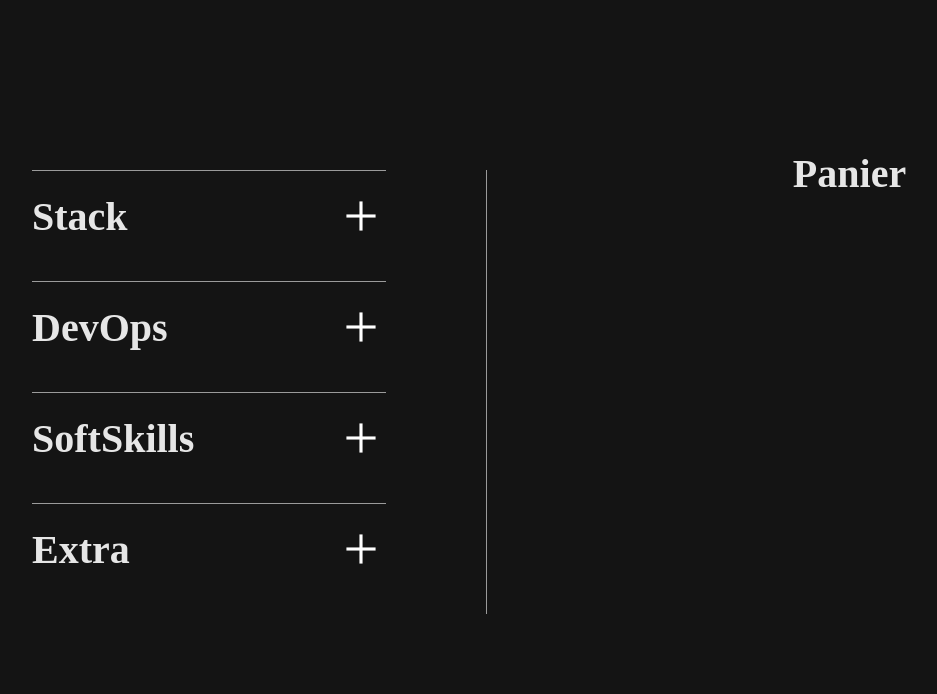
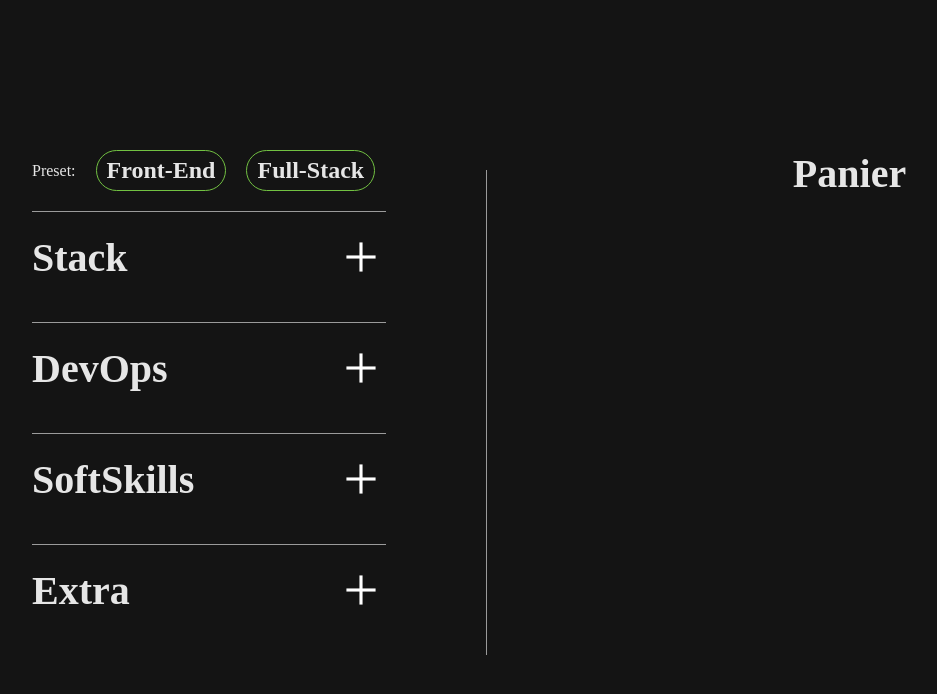
Before and after one commit to LucasGoudemand/Portfolio, a Next.js app: page /components/shopsection/shopSectionContainer in a window 1280 px wide. Shown: the top 694 px of the page, without its empty margins (18-955 px from the left). Built offline with nearby package versions, Linux system fonts and the light colour scheme; a web font is replaced by a local one.

Commit message:
shop: Items and basket section done TO DO: Previsualisation section

```diff
--- a/pages/api/data.json
+++ b/pages/api/data.json
@@ -110,61 +110,73 @@
   {
     "id": "c67ab8a7420",
     "title": "FIGMA",
+    "experience": "Bonne Notions",
     "tags": "DevOps"
   },
   {
     "id": "c67ab8a7421",
     "title": "API",
+    "experience": "Bonnes Notions",
     "tags": "DevOps"
   },
   {
     "id": "c67ab8a7422",
     "title": "SEO",
+    "experience": "Bonnes Notions",
     "tags": "DevOps"
   },
   {
     "id": "c67ab8a7423",
     "title": "OPTIMISATION",
+    "experience": "Bonnes Notions",
     "tags": "DevOps"
   },
   {
     "id": "c67ab8a7424",
     "title": "TESTS UNITAIRES",
+    "experience": "Notions",
     "tags": "DevOps"
   },
   {
     "id": "c67ab8a7425",
     "title": "SCRIPTING",
+    "experience": "2 ans",
     "tags": "extra"
   },
   {
     "id": "c67ab8a7426",
     "title": "DNS",
+    "experience": "3 ans",
     "tags": "extra"
   },
   {
     "id": "c67ab8a7427",
     "title": "ROUTAGE TCP/IP",
+    "experience": "4 ans",
     "tags": "extra"
   },
   {
     "id": "c67ab8a7428",
     "title": "EXCHANGE",
+    "experience": "3 ans",
     "tags": "extra"
   },
   {
     "id": "c67ab8a7429",
     "title": "VIRTUALISATION",
+    "experience": "4 ans",
     "tags": "extra"
   },
   {
     "id": "c67ab8a7430",
     "title": "FIREWALL",
+    "experience": "1 an",
     "tags": "extra"
   },
   {
     "id": "c67ab8a7431",
     "title": "CISCO CERTIFICATION",
+    "experience": "CCNA",
     "tags": "extra"
   }
 ]
--- a/pages/components/shopsection/basket/basket.js
+++ b/pages/components/shopsection/basket/basket.js
@@ -2,21 +2,25 @@ import styles from "../../../../styles/shopsection/Basket.module.css";
 import data from "../../../api/data.json";
 
 export default function Basket(props) {
-  const listOfSkills = props.array; //On appel la fonction addASkills qui a été passé en props qui est dans l'élément parent
-  const expOfSkills = data.filter((item) => item.tags.includes(listOfSkills));
+  const skillsList = props.array.map((title, index) => {
+    const exp = data.find((item) => item.title === title).experience; // on cherche dans le data l'expérience qui correspond au title
+    return { title, exp };
+  });
+
   return (
     <>
       <ul className={styles.ulClass}>
-        {listOfSkills.map(
-          (
-            title //Map chaque item pour créer une balise li de chaque occurences trouvées
-          ) => (
-            <li key={title}>
-              {title}
-              <p>{expOfSkills.experience}</p>
-            </li>
-          )
-        )}
+        {skillsList.map(({ title, exp }, index) => (
+          <li key={index}>
+            {title} <p>{exp}</p>
+            <span
+              className="material-symbols-outlined"
+              onClick={() => props.removeASkills(title)} // on fait appel a la function removeASkills de l'élement parent
+            >
+              delete
+            </span>
+          </li>
+        ))}
       </ul>
     </>
   );
--- a/pages/components/shopsection/items/items.js
+++ b/pages/components/shopsection/items/items.js
@@ -1,10 +1,9 @@
 import styles from "../../../../styles/shopsection/Items.module.css";
 import data from "../../../api/data.json";
-import { useState } from "react";
 
 export default function Items(props) {
-  const softSkillsItems = data.filter((item) => item.tags.includes(props.tag)); //on récupére du fichier json les items avec le tags passé en props (Stack, devOps..)
-  const softSkillsTitles = softSkillsItems.map((item) => item.title); // On map chaque item et on récupére le titre
+  const skillsItems = data.filter((item) => item.tags.includes(props.tag)); //on récupére du fichier json les items avec le tags passé en props (Stack, devOps..)
+  const skillsTitles = skillsItems.map((item) => item.title); // On map chaque item et on récupére le titre
 
   return (
     <>
@@ -15,7 +14,7 @@ export default function Items(props) {
           <span className="material-symbols-outlined">add</span>
         </summary>
         <ul className={styles.ulClass}>
-          {softSkillsTitles.map(
+          {skillsTitles.map(
             (
               title //Map chaque item pour créer une balise li de chaque occurences trouvées
             ) => (
--- /dev/null
+++ b/pages/components/shopsection/items/preset.js
@@ -0,0 +1,20 @@
+import styles from "../../../../styles/shopsection/Preset.module.css";
+
+export default function Preset(props) {
+  return (
+    <>
+      <h2
+        className={styles.frontendClass}
+        onClick={() => props.frontEndPreset()}
+      >
+        Front-End
+      </h2>
+      <h2
+        className={styles.fullstackClass}
+        onClick={() => props.fullStackPreset()}
+      >
+        Full-Stack
+      </h2>
+    </>
+  );
+}
--- a/pages/components/shopsection/shopSectionContainer.js
+++ b/pages/components/shopsection/shopSectionContainer.js
@@ -1,6 +1,7 @@
 import styles from "../../../styles/shopsection/ShopSectionContainer.module.css";
 import Items from "../shopsection/items/items";
 import Basket from "../shopsection/basket/basket";
+import Preset from "../shopsection/items/preset";
 import data from "../../api/data.json";
 import { useState } from "react";
 
@@ -16,11 +17,54 @@ export default function ShopSectionContainer() {
       setBasketArray([...basketArray, value]); //on ajoute la compétence en plus dans le tableau
     }
   }
+
+  function removeASkill(value) {
+    const newBasketArray = basketArray.filter((item) => item !== value);
+    setBasketArray(newBasketArray);
+  }
+  function frontEndPreset() {
+    const frontendArray = [
+      "REACT.JS",
+      "NEXT.JS",
+      "JAVASCRIPT",
+      "HTML5",
+      "CSS3",
+      "FIGMA",
+      "SEO",
+      "OPTIMISATION",
+    ];
+    setBasketArray([]);
+    setBasketArray(frontendArray);
+  }
+
+  function fullStackPreset() {
+    const fullstackArray = [
+      "NODES.JS",
+      "EXPRESS",
+      "REACT.JS",
+      "NEXT.JS",
+      "SQL",
+      "MONGODB",
+      "WIN/UNIX SERVER",
+      "API",
+      "VIRTUALISATION",
+    ];
+    setBasketArray([]);
+    setBasketArray(fullstackArray);
+  }
+
   console.log(basketArray);
   return (
     <>
       <div className={styles.containerShopSection}>
         <div className={styles.containerSkills}>
+          <div className={styles.containerPreset}>
+            <p> Preset: </p>
+            <Preset
+              fullStackPreset={fullStackPreset}
+              frontEndPreset={frontEndPreset}
+            />
+          </div>
           <Items
             titleSummary="Stack"
             tag="stack"
@@ -49,7 +93,7 @@ export default function ShopSectionContainer() {
           <div className={styles.line}></div>
           <div className={styles.flexBoxColumn}>
             <h2 className={styles.panierTitle}>Panier</h2>
-            <Basket array={basketArray} />
+            <Basket array={basketArray} removeASkills={removeASkill} />
           </div>
         </div>
       </div>
--- a/styles/explanation/Explanation.module.css
+++ b/styles/explanation/Explanation.module.css
@@ -15,7 +15,7 @@
 }
 .number {
   font-size: 40px;
-  color: #73c1429e;
+  color: #72c142;
   margin-left: 15px;
 }
 .text {
--- a/styles/shopsection/Basket.module.css
+++ b/styles/shopsection/Basket.module.css
@@ -1,12 +1,31 @@
+.ulClass {
+  display: flex;
+  flex-direction: column;
+}
 .ulClass li {
   text-decoration: none;
   list-style: none;
-  margin-left: 20px;
   margin-top: 20px;
-  transition: 0.5s;
+  transition: 1s ease-in-out;
   cursor: pointer;
-  background-color: #72c142;
   padding: 10px;
-  border-radius: 25px;
-  text-align: center;
+  font-size: 24px;
+  display: flex;
+  align-items: center;
+  justify-content: space-between;
 }
+.ulClass p {
+  margin-left: 30px;
+  display: flex;
+  color: #72c142;
+  font-weight: 600;
+  transition: 1s ease-in-out;
+}
+.ulClass span {
+  margin-left: 30px;
+  transition: 0.5s ease-in-out;
+}
+.ulClass:hover span {
+  transform: scale(1.5);
+  transition: transform 0.5s ease-in-out;
+}
--- /dev/null
+++ b/styles/shopsection/Preset.module.css
@@ -0,0 +1,26 @@
+.fullstackClass:hover {
+  background-color: #72c142;
+  outline: 10px solid #72c142;
+  border-radius: 25px;
+  transition: 0.5s;
+  cursor: pointer;
+}
+.frontendClass:hover {
+  background-color: #72c142;
+  outline: 10px solid #72c142;
+  border-radius: 25px;
+  transition: 0.5s;
+  cursor: pointer;
+}
+.fullstackClass {
+  transition: 0.5s;
+  border: 1px solid #72c142;
+  border-radius: 25px;
+  padding: 6px 10px 6px 10px;
+}
+.frontendClass {
+  transition: 0.5s;
+  border: 1px solid #72c142;
+  border-radius: 25px;
+  padding: 6px 10px 6px 10px;
+}
--- a/styles/shopsection/ShopSectionContainer.module.css
+++ b/styles/shopsection/ShopSectionContainer.module.css
@@ -26,3 +26,8 @@
   font-size: 40px;
   padding-bottom: 40px;
 }
+.containerPreset {
+  display: flex;
+  align-items: center;
+  gap: 20px;
+}
```
Also changed, not shown: pages/components/shopsection/basketprev/BasketPrev.js (added).
